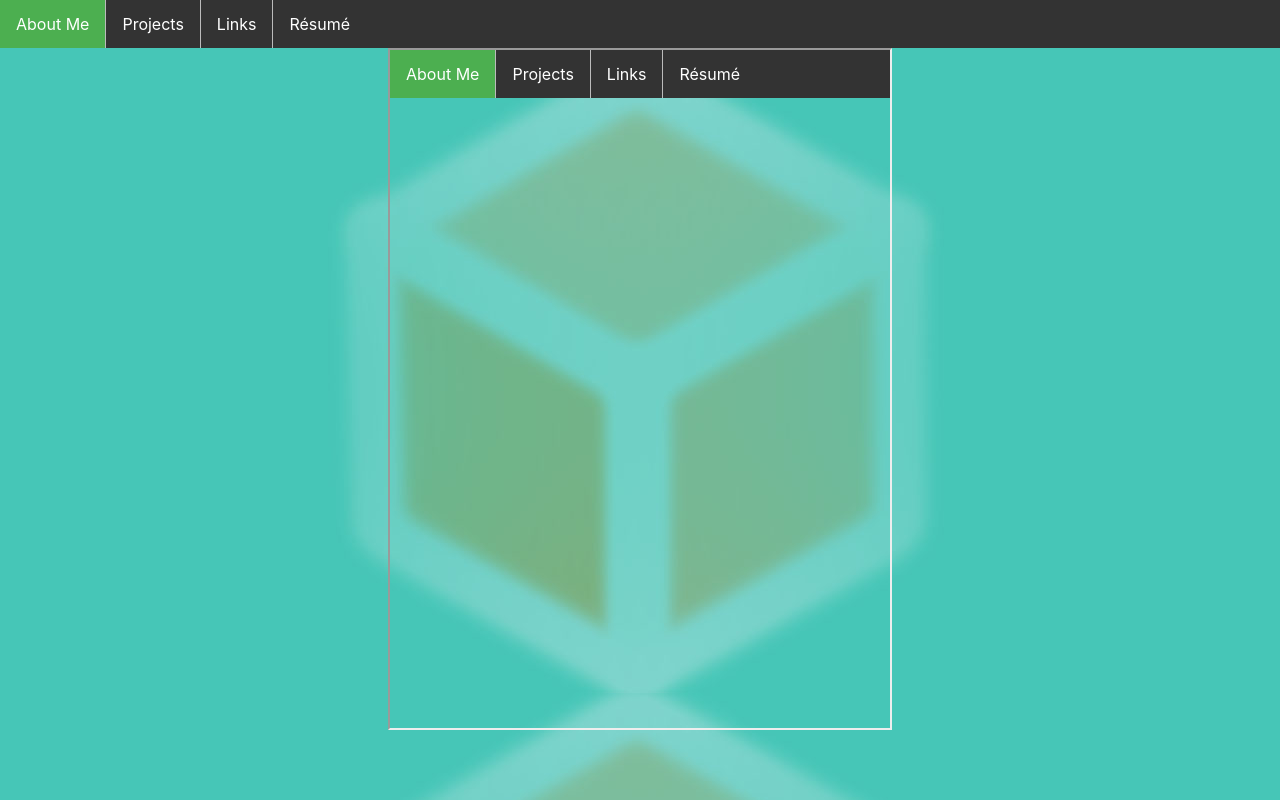
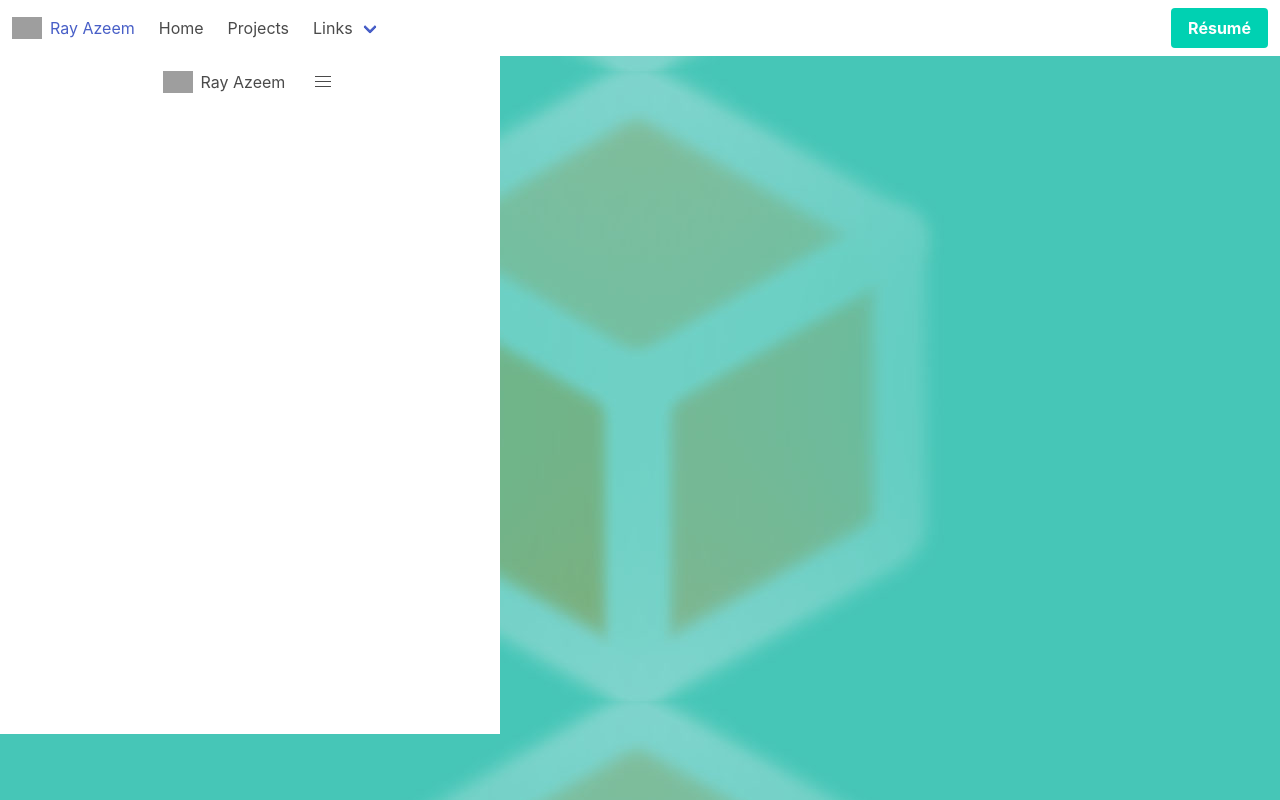
Before and after one commit to zoraizazeem/zoraiz, a React (Create React App) app: page /resume in a window 1280 px wide. Shown: the top 800 px of the page. Built offline with nearby package versions, Linux system fonts and the light colour scheme; grey boxes are pictures that could not be loaded.

Commit message:
bulma styling added and logo modification. Div and columns fleshed out.

```diff
--- a/public/index.html
+++ b/public/index.html
@@ -3,6 +3,7 @@
   <head>
     <meta charset="utf-8" />
     <link rel="icon" href="%PUBLIC_URL%/brains.ico" />
+    <link rel="stylesheet" href="https://cdn.jsdelivr.net/npm/bulma@0.9.1/css/bulma.min.css">
     <meta name="viewport" content="width=device-width, initial-scale=1" />
     <meta name="theme-color" content="#000000" />
     <meta
--- a/src/App.js
+++ b/src/App.js
@@ -4,6 +4,7 @@ import { Component } from "react";
 import Nav from "./components/Nav";
 import Projects from "./components/Projects";
 import Resume from "./components/Resume";
+import ProfilePic from "./media/ZORAIZ.png";
 
 import {BrowserRouter as Router, Switch, Route } from 'react-router-dom';
 
@@ -26,12 +27,21 @@ class App extends Component {
 }
 
 const Home = () => (
+
   <div className= "canv2">
-  <div className = "canv" style={{ backgroundImage : `url(${cube})` }}>
+    <div className = "canv" style={{ backgroundImage : `url(${cube})` }}>
+      <div class = "columns">
+        <div class = "column is-one-quarter">
+          <div class = "px-5 py-5">
+            <figure class="image is-256x256">
+              <img class="is-rounded" src= {ProfilePic}/>
+            </figure>
+          </div>
+        </div>
+      </div>
+    </div>
+  </div>
 
-
-  </div>
-  </div>
 );
 
 export default App;
--- a/src/components/Nav.js
+++ b/src/components/Nav.js
@@ -1,11 +1,88 @@
 import "../css/App.css";
 import { Component } from "react";
-
+import logo from "../media/brains.ico"
 
 export default class Nav extends Component {
   render() {
     return (
-      <ul>
+      <div>
+      <nav class="navbar" role="navigation" aria-label="main navigation">
+  <div class="navbar-brand">
+    <a class="navbar-item" >
+      <img src={logo} width="30" height="28"></img>
+
+      <div class = "pl-2" >
+      <h1>   Ray Azeem</h1>
+      </div>
+    </a>
+
+    <a role="button" class="navbar-burger" aria-label="menu" aria-expanded="false" data-target="navbarBasicExample">
+      <span aria-hidden="true"></span>
+      <span aria-hidden="true"></span>
+      <span aria-hidden="true"></span>
+    </a>
+  </div>
+
+  <div id="navbarBasicExample" class="navbar-menu">
+    <div class="navbar-start">
+      <a class="navbar-item" href = "/">
+        Home
+      </a>
+
+      <a class="navbar-item" href = "projects">
+        Projects
+      </a>
+
+      <div class="navbar-item has-dropdown is-hoverable">
+        <a class="navbar-link">
+          Links
+        </a>
+
+        <div class="navbar-dropdown">
+          <a class="navbar-item">
+            GitHub
+          </a>
+          <a class="navbar-item">
+            LinkedIn
+          </a>
+          <a class="navbar-item">
+            Twitter
+          </a>
+          <a class="navbar-item">
+            Contact Me
+          </a>
+          <hr class="navbar-divider"/>
+          <a class="navbar-item">
+            Report an issue
+          </a>
+        </div>
+      </div>
+    </div>
+
+    <div class="navbar-end">
+      <div class="navbar-item">
+        <div class="buttons">
+          <a class="button is-primary" href = "resume">
+            <strong>Résumé</strong>
+          </a>
+
+        </div>
+      </div>
+    </div>
+  </div>
+</nav>
+
+</div>
+    );
+  }
+};
+
+
+
+
+
+
+/*<ul>
         <li>
           <a class="active" href="/">
             About Me
@@ -21,7 +98,4 @@ export default class Nav extends Component {
           <a href= 'resume' >Résumé</a>
         </li>
 
-      </ul>
-    );
-  }
-};
+      </ul>*/
--- a/src/components/Resume.js
+++ b/src/components/Resume.js
@@ -7,9 +7,10 @@ import { Component } from "react";
 export default class Resume extends Component {
   render() {
     return (
+
         <div classNmae = "canv2">
         <div  className = "canv" style={{ backgroundImage : `url(${cube})` }}>
-
+        <div class = "leftpane">
 
         <object
         data= {cv}
@@ -30,6 +31,7 @@ export default class Resume extends Component {
 
         </div>
         </div>
+        </div>
 
     );
   }
--- a/src/css/App.css
+++ b/src/css/App.css
@@ -11,25 +11,30 @@
     transform: scale(1);
   }
 }
-img {
-  /*margin-left: auto;
-  margin-right: auto;
-  display: block;  */
-  max-width: 100%;
-  height: auto;
-  width: auto\9;
-}
-#example1{
-  padding :30px;
+
+.leftpane {
+  width: 30%;
+  height: 100%;
+  float: left;
+
+  border-collapse: collapse;
 }
 .canv {
   height: 240vh;
   margin: 0 0;
   background-position: center;
 }
-.canv2{
+.canv2 {
   background-color: #46c6b7;
   height: 240vh;
+}
+
+#profilepic {
+  max-height: 300px;
+  max-width: 300px;
+  width: 280px;
+  height: 280px;
+  top: 500px;
 }
 
 .App {
```
Also changed, not shown: 1 other file (tests, documents, lock files or other folders).
